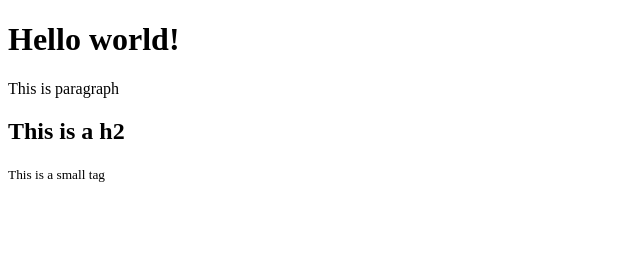
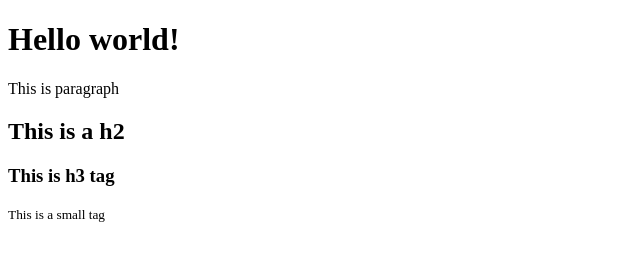
Before and after one commit to Jahid07/simple-project, a plain HTML site: page index.html in a window 1280 px wide. Shown: the whole page, without its empty margins (0-640 px from the left). Drawn offline with Linux system fonts and the light colour scheme.

Commit message:
another tag added

```diff
--- a/index.html
+++ b/index.html
@@ -12,6 +12,8 @@
 
     <h2>This is a h2</h2>
 
+    <h3>This is h3 tag</h3>
+
     <small>This is a small tag</small>
 </body>
 </html>
```
